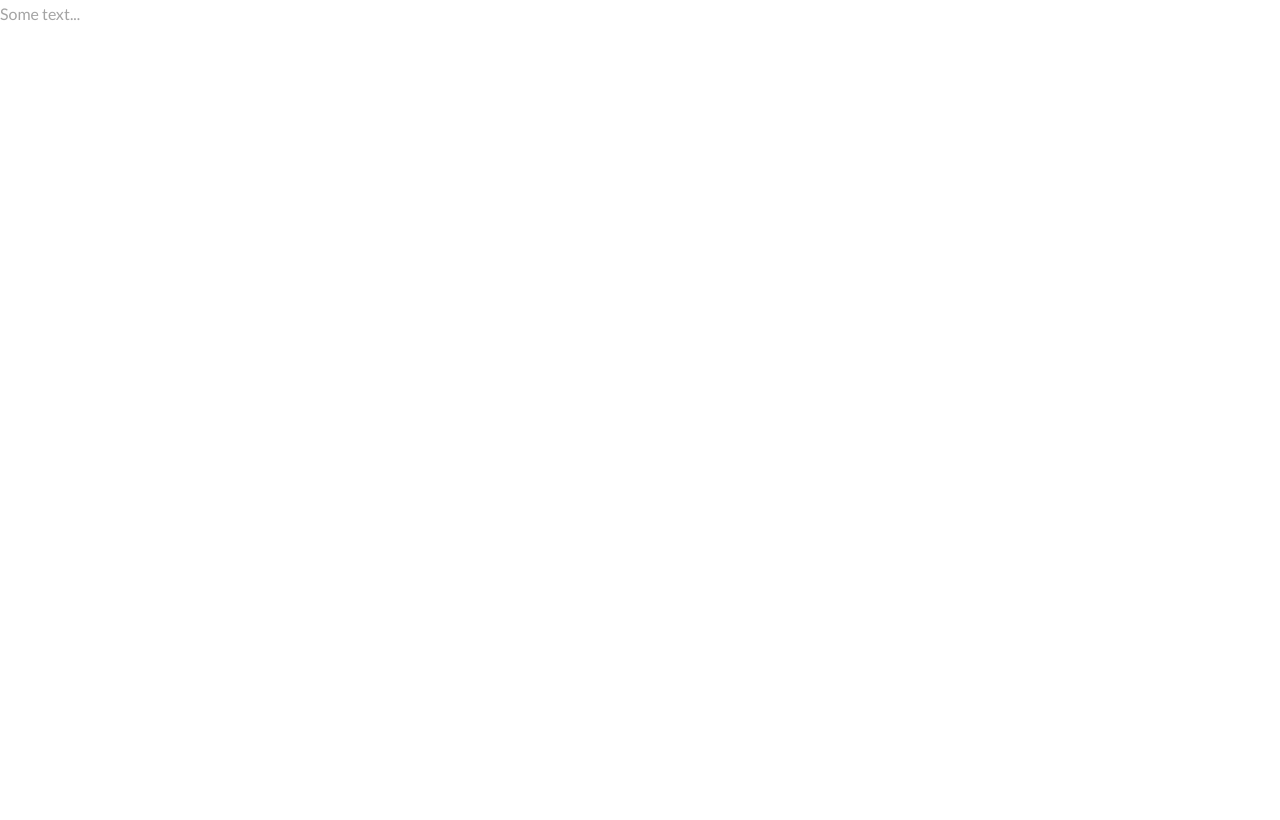
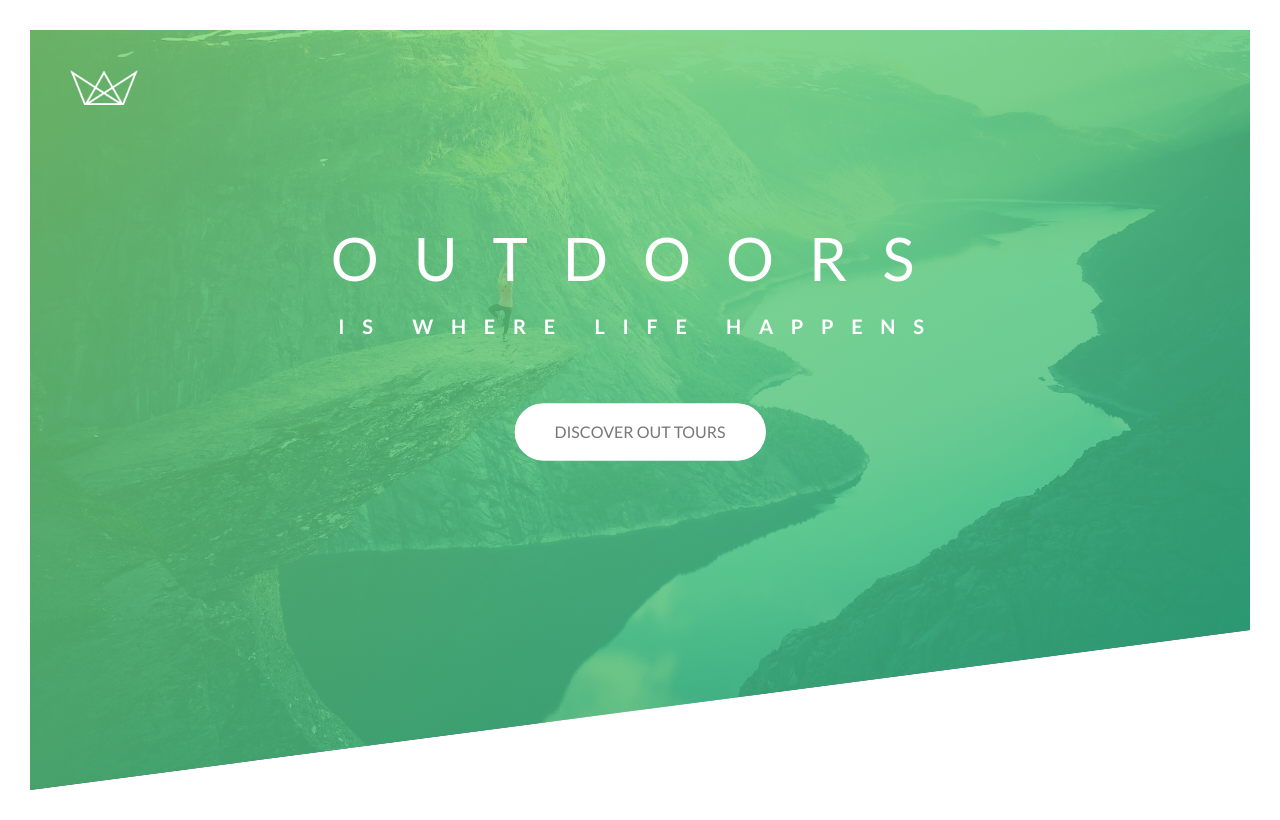
Before and after one commit to AndreyLavrusenko/css, a website: page natours/index.html in a window 1280 px wide. Drawn offline with Linux system fonts and the light colour scheme.

Commit message:
finish first part

```diff
--- a/natours/index.html
+++ b/natours/index.html
@@ -15,8 +15,17 @@
     <title>Natours | Exciting tours for adventurous people</title>
 </head>
 <body>
-    <header class="header">
-        Some text...
-    </header>
+<header class="header">
+    <div class="logo-box">
+        <img src="image/logo-white.png" alt="Logo" class="logo">
+    </div>
+   <div class="text-box">
+       <h1 class="heading-primary">
+           <span class="heading-primary-main">outdoors</span>
+           <span class="heading-primary-sub">is where life happens</span>
+       </h1>
+       <a href="#" class="btn btn-white btn-animated">Discover out tours</a>
+   </div>
+</header>
 </body>
 </html>
--- a/natours/style/style.css
+++ b/natours/style/style.css
@@ -5,6 +5,8 @@
 }
 
 body {
+	padding: 30px;
+
     color: #777A;
 
     font-family: Lato, sans-serif;
@@ -12,3 +14,189 @@ body {
     font-weight: 400;
     line-height: 1.7;
 }
+
+.header {
+    position: relative;
+
+    height: 95vh;
+
+    background-image: linear-gradient(to right bottom, rgb(126 213 111 / 80%), rgb(40 180 133 / 80%)),
+    url("../image/hero.jpg");
+    background-position: top;
+    background-size: cover;
+
+	 clip-path: polygon(0 0, 100% 0, 100% 75vh, 0 100%);
+}
+
+.logo-box {
+    position: absolute;
+    top: 40px;
+    left: 40px;
+}
+
+.logo {
+    width: auto;
+    height: 35px;
+}
+
+.text-box {
+    position: absolute;
+    top: 40%;
+    left: 50%;
+
+    transform: translate(-50%, -50%);
+
+    text-align: center;
+}
+
+.heading-primary {
+    backface-visibility: hidden;
+
+    margin-bottom: 60px;
+
+    text-transform: uppercase;
+
+    color: #FFF;
+}
+
+.heading-primary-main {
+    display: block;
+
+    animation-name: move-in-left;
+    animation-duration: 1s;
+
+    letter-spacing: 35px;
+
+    font-size: 60px;
+    font-weight: 400;
+}
+
+.heading-primary-sub {
+    display: block;
+
+    animation-name: move-in-right;
+    animation-duration: 1s;
+
+    letter-spacing: 17.7px;
+
+    font-size: 20px;
+    font-weight: 700;
+}
+
+.btn:link,
+.btn:visited {
+    position: relative;
+
+    display: inline-block;
+
+    padding: 15px 40px;
+
+    transition: all .2s;
+
+    text-decoration: none;
+
+    text-transform: uppercase;
+
+    border-radius: 100px;
+}
+
+.btn:hover {
+    transform: translateY(-3px);
+
+    box-shadow: 0 10px 20px rgb(0 0 0 / 20%);
+}
+
+.btn:active {
+    transform: translateY(-1px);
+
+    box-shadow: 0 5px 10px rgb(0 0 0 / 20%);
+}
+
+.btn-white {
+    color: #777;
+    background-color: #FFF;
+}
+
+.btn::after {
+    position: absolute;
+    z-index: -1;
+    top: 0;
+    left: 0;
+
+    display: inline-block;
+
+    width: 100%;
+    height: 100%;
+
+    content: "";
+
+    transition: all .4s;
+
+    border-radius: 100px;
+}
+
+.btn-white::after {
+    background-color: #FFF;
+}
+
+.btn:hover::after {
+    transform: scaleX(1.4) scaleY(1.6);
+
+    opacity: 0;
+}
+
+.btn-animated {
+    animation: move-in-bottom .5s ease-out .75;
+    animation-fill-mode: backwards;
+}
+
+
+@keyframes move-in-bottom {
+    0% {
+        transform: translateY(30px);
+
+        opacity: 0;
+    }
+
+    100% {
+        transform: translateY(0);
+
+        opacity: 1;
+    }
+}
+
+@keyframes move-in-left {
+    0% {
+        transform: translateX(-100px);
+
+        opacity: 0;
+    }
+
+    80% {
+        transform: translateX(10px);
+    }
+
+    100% {
+        transform: translateX(0);
+
+        opacity: 1;
+    }
+}
+
+@keyframes move-in-right {
+    0% {
+        transform: translateX(100px);
+
+        opacity: 0;
+    }
+
+    80% {
+        transform: translateX(-10px);
+    }
+
+    100% {
+        transform: translateX(0);
+
+        opacity: 1;
+    }
+}
```
Also changed, not shown: .stylelintrc.json. Lines whose indentation alone changed are shown as unchanged.
